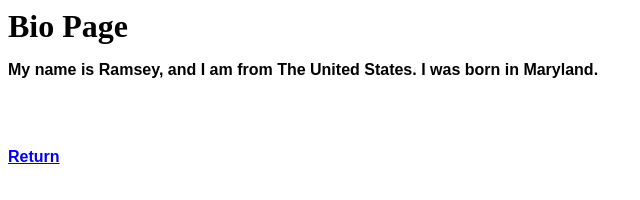
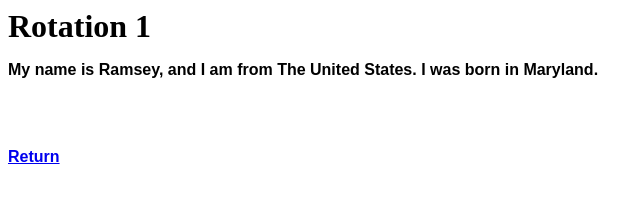
Before and after one commit to wrafab/shaheenr, a plain HTML site: page Rotation1.html in a window 1280 px wide. Shown: the full height of the page, 0-640 px from the left. Drawn offline with Linux system fonts and the light colour scheme.

Commit message:
Update Rotation1.html

```diff
--- a/Rotation1.html
+++ b/Rotation1.html
@@ -5,7 +5,7 @@
 hl {font-family:arial;font-size:200%;text-align:center;}
 p{font-family:arial;font-size:50%;}
 </style>
-<h1>Bio Page</hl>
+<h1>Rotation 1</hl>
 <br>
  <p> My name is Ramsey, and I am from The United States. I was born in Maryland.</p>
  <br>
```
